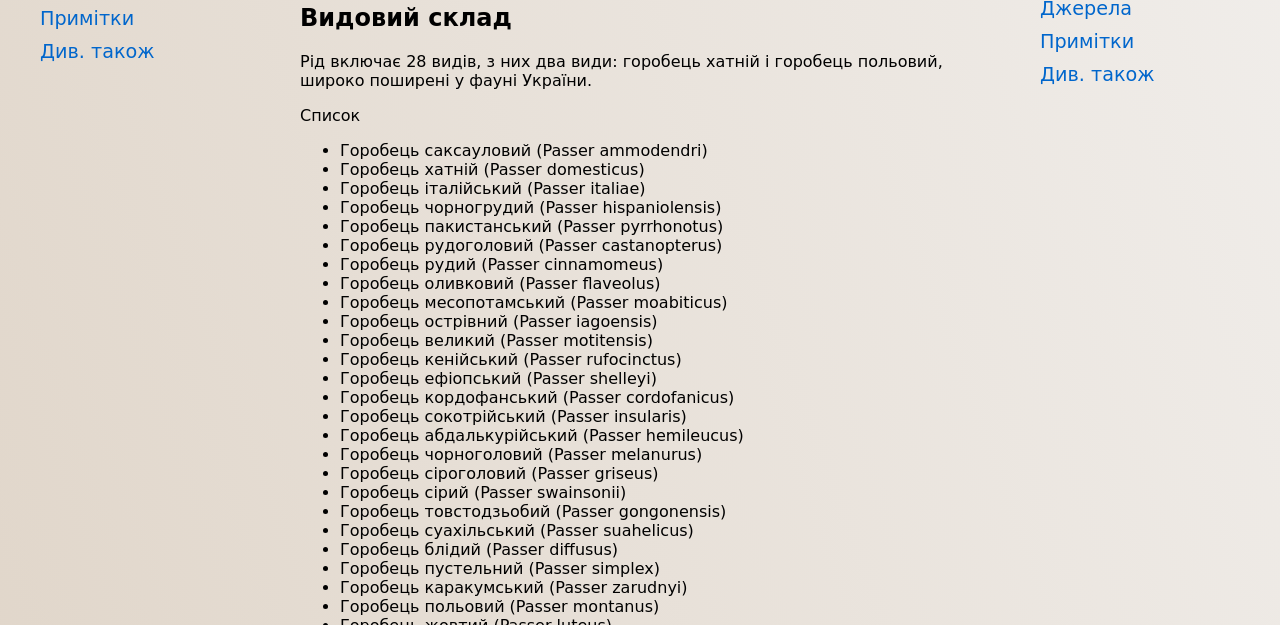
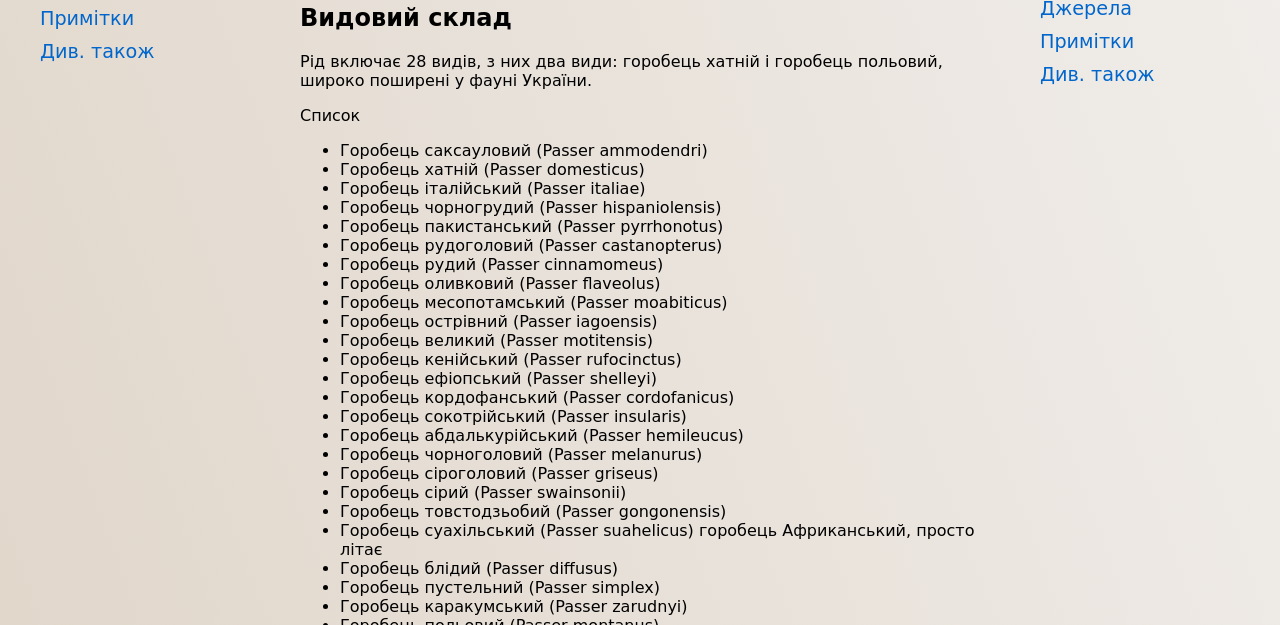
Before and after one commit to Yaroslav4tez/Website_Sparrow, a plain HTML site: page main.html/index.html in a window 1280 px wide. Shown: the part 175-800 px from the top of the page. Drawn offline with Linux system fonts and the light colour scheme.

Commit message:
додано текст Африканський горобець

```diff
--- a/main.html/index.html
+++ b/main.html/index.html
@@ -64,8 +64,8 @@
         <li>Горобець чорноголовий (Passer melanurus)</li>
         <li>Горобець сіроголовий (Passer griseus)</li>
         <li>Горобець сірий (Passer swainsonii)</li>
-        <li>Горобець товстодзьобий (Passer gongonensis)</li>
-        <li>Горобець суахільський (Passer suahelicus)</li>
+        <li>Горобець товстодзьобий (Passer gongonensis)  </li>
+        <li>Горобець суахільський (Passer suahelicus) горобець Африканський, просто літає</li>
         <li>Горобець блідий (Passer diffusus)</li>
         <li>Горобець пустельний (Passer simplex)</li>
         <li>Горобець каракумський (Passer zarudnyi)</li>
```
